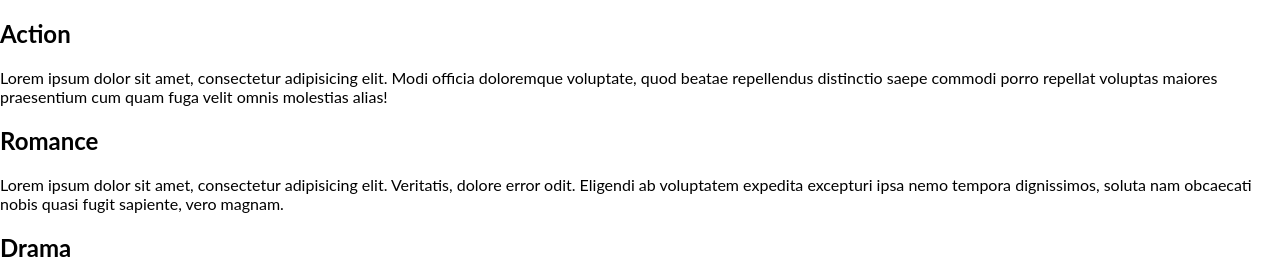
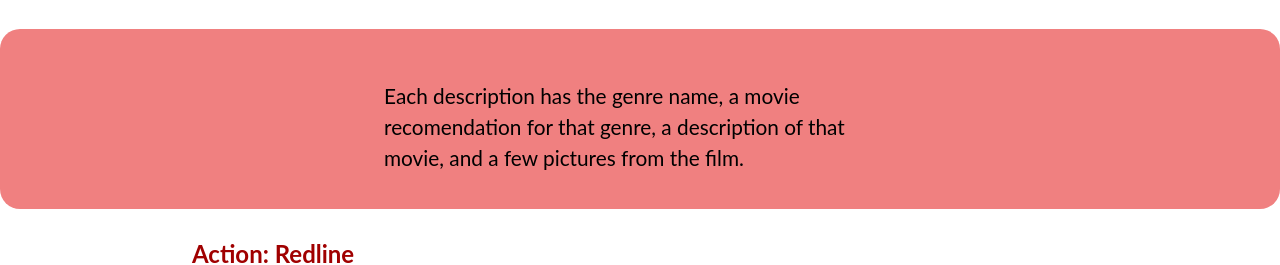
Before and after one commit to Braypolk/braypolk.github.io, a PHP site: page /frytag.html in a window 1280 px wide. Shown: the part 241-506 px from the top of the page. Run offline with PHP 8.4, Linux system fonts and the light colour scheme.

Commit message:
finished genres

```diff
--- a/frytag.html
+++ b/frytag.html
@@ -15,49 +15,40 @@
        <div class="header" id="text">
            <h1 id="title">Genres</h1>
        </div>
+       <div class="explain genre"><p>Each description has the genre name, a movie recomendation for that genre, a description of that movie, and a few pictures from the film.</p></div>
+        <div class="genre">
+            <h2>Action: Redline</h2>
+            <p>Redline, directed by Takeshi Koike, is certainly a front runner for most adrenaline-packed films out there. There are many elements contributing to this title, inherent to its animated format, which would be either impossible or prohibitively impractical in a live action format. The setting of a race in an interstellar warzone planet with a panoply of alien races with a wild array of insanely absurd visuals has so many adjectives crammed in that a live action film simply couldn’t give the vision justice. Frequent use of exaggerated perspective would be nearly impossible to capture without breaking suspension of disbelief in live action as well. The absolute bombast of the film is further reinforced by its sumptuous visual style. Redline takes cues from film noir by using solid black for shading, giving it a strong sense of chiaroscuro. This causes everything to pop out. Lastly, but certainly one of the strongest elements of the film is the soundtrack by James Shimoji. A high octane thumping base-line punctuated by a relentless electronic beat accelerates the heart rate just on its own. Paired with the fact paced, and bold visuals, you get a recipe for an adrenaline dump like no other.
+            </p>
+            <div class="img">
+                <img src="https://i.imgur.com/XzMeiQJ.png" alt="">
+            </div>
+        </div>
 
-        <div class="action">
-            <h2>Action</h2>
-            <p>Lorem ipsum dolor sit amet, consectetur adipisicing elit. Modi officia doloremque voluptate, quod beatae repellendus distinctio saepe commodi porro repellat voluptas maiores praesentium cum quam fuga velit omnis molestias alias!</p>
+        <div class="genre">
+            <h2>Drama:  Tinker, Tailor, Soldier, Spy</h2>
+            <p>These days when someone says spy movies, they think, exotic locations, characters, and a bit of bombast. They forget that the world of spies is a subtle thing, waged unnoticed. You do that by withholding information, and parcel it out in a very calculated manner. The truth and trust is a nebulous thing. In a sense, the reason that Tinker, Tailor, Soldier, Spy, and many other spy movies are much like a mystery novel. Spies must deal with ever-present uncertainty, and as an audience, we must feel that sense of paranoia and uncertainty as well. Tinker, Tailor, Soldier, Spy succeeds and goes a step further by inundating the audience in the world of espionage, unapologetically throwing arcane terms and catchphrases. We are drawn into the patient, purposeful world of spies in a slow-burn hunt, keeping tensions high the whole way. Uncertainty and mistrust are the bywords of spycraft, and that is how Tinker, Tailor, Soldier, Spy keeps us on the edge.</p>
+            <div class="img">
+                <img src="https://steemit-production-imageproxy-upload.s3.amazonaws.com/DQmSYK4QLkgxRcab4T1CcNJU2HR9CF6FY6QW8K1NwNMwj4s" alt="">
+            </div>
         </div>
-        <div class="romance">
+
+        <div class="genre">
+            <h2>Comedy: Blazing Saddles</h2>
+            <p>Mel Brooks signature comedy is built around low-brow humor, done with sophistication. He takes what we’ve come to expect out of a much beloved trope or genre, and turns it around on its head. Playing with our expectations is a core concept of good comedy, and Blazing Saddles goes that extra distance by playing with timing. You can get good results by delivering the punchline on the beat, but delay it half a beat after a rapid fire series of hijinks? He is also not afraid to serve as a jester, bluntly approaching offensive topics. In Blazing Saddles, it is racism. Yet for all its brashness, the film can’t be described as having bad taste. It’s because the racism was baked into the story as an integral part. It’s a commentary not on just the society of that time, but the current one as well.</p>
+            <div class="img">
+                <img src="https://s3.drafthouse.com/images/made/blazing_saddles_1_758_426_81_s_c1.jpg" alt="">
+            </div>
+        </div>
+
+        <div class="genre">
+            <h2>Horror: Halloween</h2>
+            <p>Explaination coming soon</p>
+        </div>
+        <div class="genre">
             <h2>Romance</h2>
-            <p>Lorem ipsum dolor sit amet, consectetur adipisicing elit. Veritatis, dolore error odit. Eligendi ab voluptatem expedita excepturi ipsa nemo tempora dignissimos, soluta nam obcaecati nobis quasi fugit sapiente, vero magnam.</p>
+            <p>Explaination coming soon</p>
         </div>
-        <div class="drama">
-            <h2>Drama</h2>
-            <p>Lorem ipsum dolor sit amet, consectetur adipisicing elit. Ducimus dignissimos fugit facere quasi eveniet architecto eum voluptas, pariatur at nemo provident excepturi velit quidem cum quam, iure repellendus? Ipsam, doloribus!</p>
-        </div>
-        <div class="horror">
-            <h2>Horror</h2>
-            <p>Lorem ipsum dolor sit amet, consectetur adipisicing elit. Doloremque at numquam unde sit vel reiciendis, dignissimos voluptas voluptates. Eaque, eligendi? Autem, odit. Culpa autem pariatur incidunt voluptatum distinctio consequuntur deleniti.</p>
-        </div>
-        <div class="comedy">
-            <h2>Comedy</h2>
-            <p>Lorem ipsum dolor sit amet, consectetur adipisicing elit. Ad optio quia assumenda dolore consectetur, ducimus quae quasi iure non suscipit tenetur necessitatibus eaque deserunt quod sit modi cupiditate delectus vitae.</p>
-        </div>
-    </div>
-    <div class="roles">
-       <div class="producer">
-           <h2>Producer</h2>
-           <p>Lorem ipsum dolor sit amet, consectetur adipisicing elit. Quidem molestias, adipisci optio quos animi illum, esse itaque ut blanditiis iste fugiat, ducimus soluta dolores. Tenetur sed id nisi vero quia.</p>
-       </div>
-       <div class="writer">
-           <h2>Writer</h2>
-           <p>Lorem ipsum dolor sit amet, consectetur adipisicing elit. Error, velit, optio. Cumque dolore, a mollitia fugiat alias, aut non sunt nulla optio eveniet minus, illum tenetur animi, assumenda quae. Eum!</p>
-       </div>
-       <div class="">
-           <h2></h2>
-           <p></p>
-       </div>
-       <div class="">
-           <h2></h2>
-           <p></p>
-       </div>
-       <div class="">
-           <h2></h2>
-           <p></p>
-       </div>
     </div>
 </body>
 <script src="http://ajax.googleapis.com/ajax/libs/jquery/1/jquery.min.js"></script>
--- a/genre.css
+++ b/genre.css
@@ -7,12 +7,13 @@
 }
 
 body, #title{
-        margin: 0;
+    margin: 0;
     padding: 0;
 }
 
 .header{
    z-index: 99;
+    margin-bottom: 30px;
 }
 
 .darken{
@@ -34,13 +35,14 @@ body, #title{
 }
 
 #title{
+    color: white;
     line-height: var(--head-height);
     text-align: center;
 }
 
 .home{
     text-decoration: none;
-    color: black;
+    color: white;
     position: absolute;
     right: 2vh;
     font-size: 2em;
@@ -51,3 +53,45 @@ body, #title{
     color: red;
     transform: scale(1.1);
 }
+
+.explain{
+    padding: 15px 0px;
+    background: lightcoral;
+    border-radius: 20px;
+}
+
+.genre{
+    padding-top: 30px;
+    width: 100%;
+    text-align: center;
+}
+
+h2{
+    color: #a00000;
+    text-align: left;
+    width: 70vw;
+    margin: auto;
+}
+
+p{
+    line-height: 1.5em;
+    width: 40%;
+    font-size: 1.3em;
+    display: inline-block;
+    text-align: left;
+    vertical-align: top;
+}
+
+.img{
+    display: inline-block;
+    width: 40%;
+    height: 100%;
+
+}
+
+img{
+    margin-left: 30px;
+    max-height: 100%;
+    max-width: 100%;
+    object-fit: cover;
+}
```
Also changed, not shown: roles.html (+34 -0 lines), tech.css (+27 -0 lines), tech.html (+45 -60 lines), roles.css (added).
